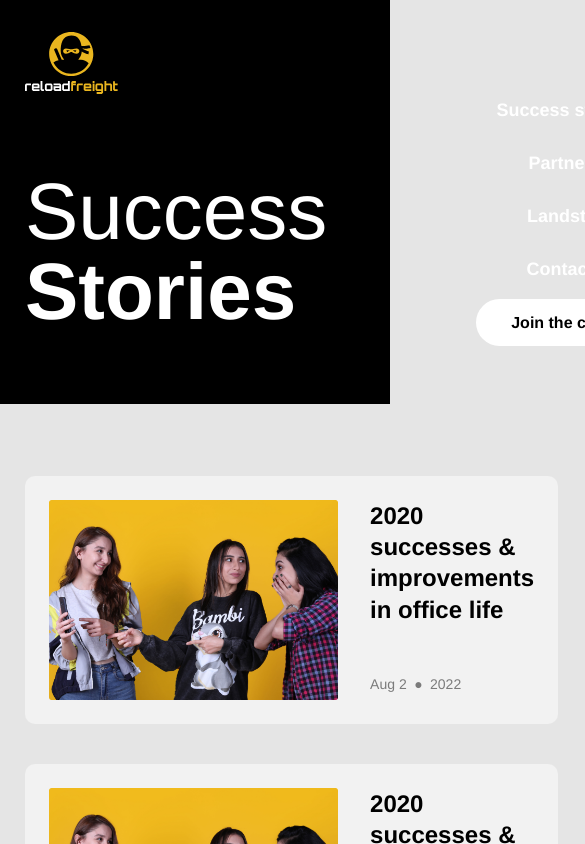
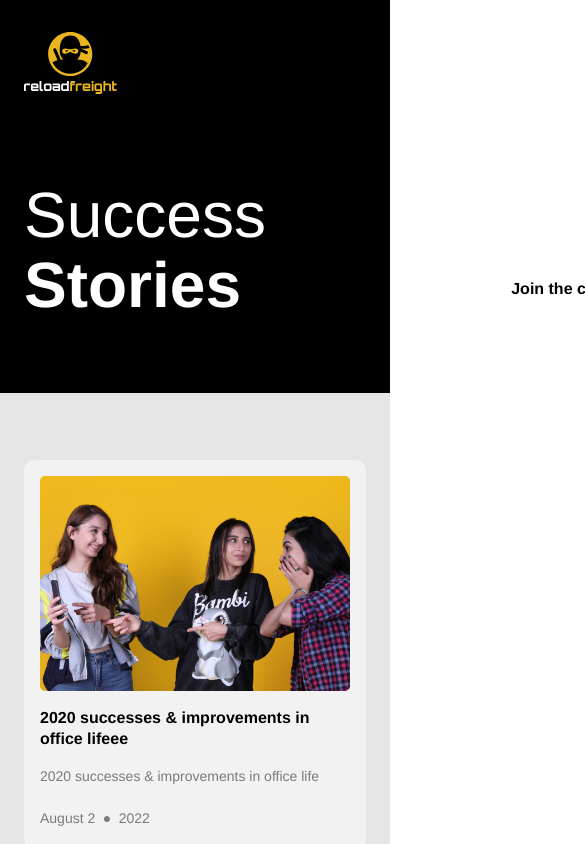
Before and after one commit to hasmikvasilyan/ReloadFreight, a React (Create React App) app: page /success-stories in a window 390 px wide. Shown: the top 844 px of the page, 585 px wide, since content can reach past the window. Built offline with nearby package versions, Linux system fonts and the light colour scheme.

Commit message:
responsive of stories and details page

```diff
--- a/src/components/Navigation.jsx
+++ b/src/components/Navigation.jsx
@@ -50,8 +50,7 @@ function Navigation() {
             navlinks.map(link=>(
                 <li  key={link.id} >
                     <Link
-
-                        className={`navLink${link.isBtn?" btn btnFilledWhite":""}`}
+                        className={`${link.isBtn?" btn btnFilledWhite":"navLink"}`}
                         to={link.to}
                         spy={true}
                         smooth={true}
--- a/src/components/Story.jsx
+++ b/src/components/Story.jsx
@@ -1,14 +1,14 @@
 
 import {Link} from 'react-router-dom';
 
-function Story({id,img,title,text,date}) {
+function Story({id,img,title,text,date,className}) {
 
   const formattedDate = new Date(date);
-  const [day,month,year]= [formattedDate.getDate(),formattedDate.toLocaleString('en-us', { month: 'short' }), formattedDate.getFullYear()];
+  const [day,month,year]= [formattedDate.getDate(),formattedDate.toLocaleString('en-us', { month: 'long' }), formattedDate.getFullYear()];
 
   return (
     <div className="storyContainer">
-      <Link to={`/success-stories/${id}`} className="storyLink">
+      <Link to={`/success-stories/${id}`} className={`storyLink ${className||""}`}>
         <img src={img} alt="reload success story"/>
         <div className="storyAbout">
             <h4 className="storyTitle">{title}</h4>
--- a/src/index.css
+++ b/src/index.css
@@ -22,7 +22,7 @@ a {
 .container {
   width: 100%;
   max-width: 1250px;
-  padding: 0 25px;
+  padding: 0 1.5rem;
   margin: 0 auto;
   box-sizing: border-box;
 }
@@ -30,6 +30,10 @@ a {
   display: flex;
   justify-content: space-between;
   align-items: center;
+}
+.titleWrapper img {
+  width: 64px;
+  height: auto;
 }
 .title {
   font-size: 2.5rem;
@@ -62,6 +66,11 @@ a {
   /* border: 1px solid #fff; */
   box-shadow: 0 0 0 2px #fff;
   color: #fff;
+}
+.header{
+  display: flex;
+  justify-content: space-between;
+  align-items: center;
 }
 .top {
   height: 100vh;
@@ -102,6 +111,36 @@ a {
   font-weight: 700;
   color: #fff;
   cursor: pointer;
+}
+.navLink{
+  position: relative;
+  padding-bottom: 0.75rem;
+}
+.navLink:hover{
+  color: #F3BD19;
+  transition: all .25s ease;
+}
+.navLink:hover::before{
+  transform:scale(1, 1);
+  transform-origin: center;
+  transition: all .25s ease;
+  backface-visibility: hidden;
+  perspective: 1000px;
+}
+.navLink:before{
+  position: absolute;
+  top: 100%;
+  left: 0;
+  right: 0;
+  margin: auto;
+  /* transform: translateX(-50%); */
+  transform:scale(0, 1);
+  width: 30%;
+  height: 4px;
+  border-radius: 1px;
+  background-color: #F3BD19;
+  transition: all .25s ease;
+  content: "";
 }
 .btnGroup {
   display: flex;
@@ -532,6 +571,10 @@ footer .mailAddress {
 .partnerTeam{
   opacity: 0.5;
 }
+.storyBody{
+  background-color: #e5e5e5;
+  padding: 4.2rem 0 12.5rem;
+}
 .storiesContainer{
   display: grid;
   grid-template-columns: 1fr 1fr;
@@ -541,31 +584,50 @@ footer .mailAddress {
 .storiesContainer img{
   width: auto;
   height: 200px;
+  max-width: 40%;
+  border-radius: 6px;
   object-fit: cover;
+  object-position: center;
 }
-.storiesContainer .storyTitle{
-  font-size: 1.5rem;
-}
+
 .storyContainer{
-  background-color: #F2F2F2;
+
   border-radius:10px;
   padding: 1.5rem;
+  background-color: #F2F2F2;
+  box-sizing: border-box;
+}
+.storiesContainer .storyContainer{
+  width: min(580px,100%);
 }
 .storyLink{
   display: flex;
   justify-content: space-between;
   gap: 2rem;
 }
+.topStoryLink img{
+  width: min(54%,555px);
+  height: auto;
+  border-radius: 5px;
+}
 .storyAbout{
   display: flex;
   flex-direction: column;
 }
 .storyTitle{
+  display: -webkit-box;
+  max-width: 100%;
   margin-bottom: 1rem;
   color: #000;
   font-weight: 700;
+  font-size: 1.5rem;
+  line-height: 1.3;
+  -webkit-line-clamp: 3;
+  -webkit-box-orient: vertical;
+  overflow: hidden;
+}
+.topStoryLink .storyTitle{
   font-size: 2rem;
-  line-height: 1.3;
 }
 .storyText{
   margin-bottom: 1rem;
@@ -589,10 +651,19 @@ footer .mailAddress {
   content: "•";
   font-size: 21px;
   font-weight: 700;
-
+}
+.goBack{
+  display: flex;
+  align-items: center;
+  margin-bottom: 2rem;
+}
+.goBack img{
+  width: auto;
+  height: 1rem;
+  margin-right: 0.8rem;
 }
 .smallerContainer{
-  margin: 0 auto;
+  margin: 2.5rem auto 0;
   width: min(100%,786px);
 }
 .smallerContainer .title{
@@ -605,9 +676,7 @@ footer .mailAddress {
 .smallerContainer .storyImg{
   width: 100%;
   height: auto;
-}
-.blog .storiesContainer{
-  margin-bottom: 18.5rem;
+  margin-bottom: 2.5rem;
 }
 
 @media screen and (max-width: 1200px) {
@@ -638,6 +707,15 @@ footer .mailAddress {
       padding: 15px 35px;
       font-size: 1rem;
   }
+  .topStoryLink .storyTitle{
+    font-size: 1.5rem;
+  }
+  .storiesContainer{
+    grid-template-columns: 1fr;
+  }
+  .storyContainer{
+    margin: 0 auto;
+  }
   .partnersHeading{
       align-items: center;
   }
@@ -650,7 +728,7 @@ footer .mailAddress {
 }
 @media screen and (max-width: 768px) {
   .title{
-      font-size: 1.8rem;
+    font-size: 1.8rem;
   }
   .logo img {
       width: 93px;
@@ -715,27 +793,63 @@ footer .mailAddress {
   footer#contacts .contacts>* {
       margin: 0.5rem 0 0;
   }
-
+  .storyContainer{
+    padding: 1rem;
+  }
+  .topStoryLink{
+    flex-direction: column;
+    gap: 1.1rem;
+  }
+  .topStoryLink img{
+    width: 100%;
+  }
+  .storyTitle{
+    font-size: 1rem;
+  }
+  .storiesContainer{
+    gap: 1rem;
+    padding-top: 1rem;
+  }
+  .storiesContainer img{
+    height: 105px;
+  }
+  .topStoryLink .storyTitle{
+    font-size: 1rem;
+  }
 }
 @media screen and (max-width: 480px) {
+
   .partnersHeading{
-      flex-wrap: wrap;
+    flex-wrap: wrap;
   }
   .partnersList {
-      grid-template-columns: repeat(2, minmax(0, 1fr));
-      gap: 3rem;
+    grid-template-columns: repeat(2, minmax(0, 1fr));
+    gap: 3rem;
   }
   .title {
-      font-size: 1.5rem;
+    font-size: 1.5rem;
   }
-  .titleWrapper {
-      margin-bottom: 0.5rem;
+  .text {
+    font-size: 0.875rem;
   }
   .topTitle {
-      font-size: 5rem;
+      font-size: 4rem;
+      line-height: 1.1;
   }
   .topTitle {
-      margin-top: 4.5rem;
+      margin-top: 5rem;
+  }
+  .storyLink{
+    gap:1.1rem;
+  }
+  .smallerContainer{
+    margin-top: 1.5rem;
+  }
+  .smallerContainer .text {
+    margin-bottom: 1.5rem;
+  }
+  .smallerContainer .storyImg {
+    margin-bottom: 1.5rem;
   }
 }
 @media screen and (max-width: 420px) {
--- a/src/pages/StoryDetails/StoryDetails.jsx
+++ b/src/pages/StoryDetails/StoryDetails.jsx
@@ -26,6 +26,7 @@ function StoryDetails() {
     const navigate=useNavigate();
   return (
     <>
+    <div className='storyBody'>
     <div className='container blog'>
         <button className="btn goBack" onClick={()=>navigate(-1)}> <img src={backIcon} alt="join realod freight" /> Join the circle</button>
         <Story
@@ -34,6 +35,7 @@ function StoryDetails() {
             title={storiesData[0].title}
             text={storiesData[0].text}
             date={storiesData[0].date}
+            className="topStoryLink"
         />
         <div className="smallerContainer">
             <p className="text">Working from home can be so much easier and more comfortable with the appropriate accessories in place. This said, remote work gadgets can help individuals reap the full benefits of working from home
@@ -65,6 +67,7 @@ We’ve taken some of the most common issues employees might face along with mor
                 ))}
             </div>
     </div>
+    </div>
     <Footer/>
     </>
   )
--- a/src/pages/home/Home.jsx
+++ b/src/pages/home/Home.jsx
@@ -3,8 +3,6 @@ import Top from "./Top";
 import About from "./About";
 import SuccessStory from "./SuccessStory";
 import Footer from "./Footer";
-
-
 
 function Home() {
   return (
--- a/src/pages/partners/partner.css
+++ b/src/pages/partners/partner.css
@@ -1,9 +1,9 @@
 body{
     /* background-color: #f5f5f5; */
-    background-color: #e5e5e5;
+    /* background-color: #e5e5e5; */
 
 }
-.partnersContainer{
+/* .partnersContainer{
     padding-top: 3rem;
 }
 
@@ -139,4 +139,4 @@ body{
 }
 .blog .storiesContainer{
     margin-bottom: 18.5rem;
-}
+} */
--- a/src/pages/stories/Stories.jsx
+++ b/src/pages/stories/Stories.jsx
@@ -1,53 +1,67 @@
-import { useNavigate } from 'react-router-dom'
 import Story from '../../components/Story'
 import TopSection from '../../components/TopSection'
 import story from '../../assets/img/png/story.png'
+import Footer from '../home/Footer'
 
 const storiesData=[
     {
         id: 1,
         img:story,
-        title: "2020 successes & improvements in office life",
+        title: "2020 successes & improvements in office lifeee",
         text: "With 2021 just around the corner, our Reload Freight vision has become clearer than ever!...",
-        date: "2022-08-02T13:32"
+        date: "2022-08-02T13:32",
+        top:true,
     },
     {
         id: 2,
         img:story,
-        title: "2020 successes & improvements in office life",
+        title: "5 #MustRead Books for sales agents",
         text: "With 2021 just around the corner, our Reload Freight vision has become clearer than ever!...",
-        date: "2022-08-02T13:32"
+        date: "2022-08-02T13:32",
+        top:false,
     },
     {
         id: 3,
         img:story,
-        title: "2020 successes & improvements in office life",
+        title: "5 #MustRead Books for sales agents",
         text: "With 2021 just around the corner, our Reload Freight vision has become clearer than ever!...",
-        date: "2022-08-02T13:32"
+        date: "2022-08-02T13:32",
+        top:false,
     },
     {
         id: 4,
         img:story,
-        title: "2020 successes & improvements in office life",
+        title: "5 #MustRead Books for sales agents",
         text: "With 2021 just around the corner, our Reload Freight vision has become clearer than ever!...",
-        date: "2022-08-02T13:32"
+        date: "2022-08-02T13:32",
+        top:false,
     },
     {
         id: 5,
         img:story,
-        title: "2020 successes & improvements in office life",
+        title: "5 #MustRead Books for sales agents",
         text: "With 2021 just around the corner, our Reload Freight vision has become clearer than ever!...",
-        date: "2022-08-02T13:32"
+        date: "2022-08-02T13:32",
+        top:false,
     },
 
 ]
 function Stories() {
-
+    const [topStory]=storiesData.filter(data=>data.top)
 
   return (
     <>
         <TopSection text={"Success"} boldText={"Stories"}/>
-        <div className="container">
+        <div className="storyBody">
+            <div className="container">
+                <Story
+                    id={topStory.id}
+                    img={topStory.img}
+                    title={topStory.title}
+                    text={topStory.text}
+                    date={topStory.date}
+                    className="topStoryLink"
+                />
                 <div className='storiesContainer'>
                     {storiesData.map(story=>(
                         <Story
@@ -59,7 +73,9 @@ function Stories() {
                         />
                     ))}
                 </div>
+            </div>
         </div>
+        <Footer/>
     </>
   )
 }
```
